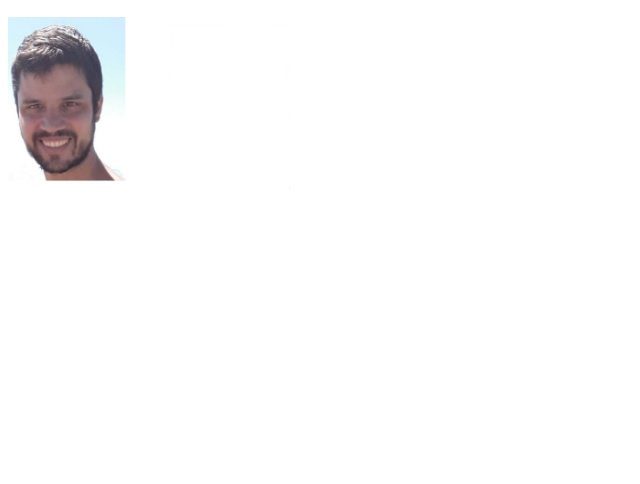
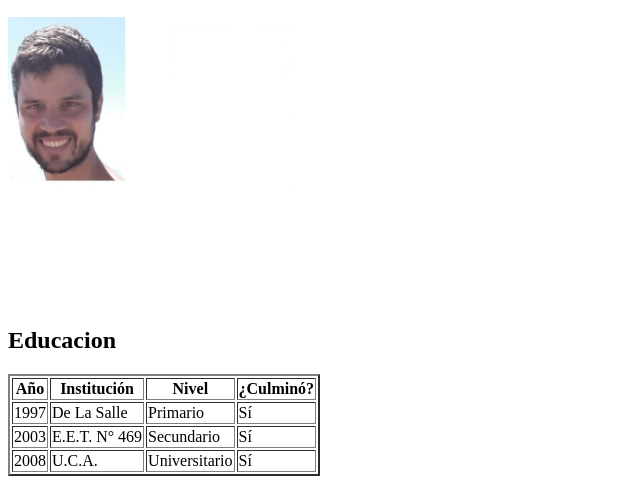
Before and after one commit to Hernanpedrino/Trabajo-final, a plain HTML site: page enlaces/educacion.html in a window 1280 px wide. Shown: the part 772-1256 px from the top of the page, without its empty margins (0-640 px from the left). Before the commit the page ends 1087 px from the top, so only its background shows below. Drawn offline with Linux system fonts and the light colour scheme; files whose address does not match are found by name.

Commit message:
Llenado de tabla
Se completan los datos de la tabla

```diff
--- a/enlaces/educacion.html
+++ b/enlaces/educacion.html
@@ -32,3 +32,34 @@
     <h2>Informacion Personal</h2>
     <img src="img/imgperfil.jpg" alt="Hernan Pedrino" title="Hernan Pedrino" width="500">
     <section>
+      <h2>Educacion</h2>
+      <table border="2">
+        <thead>
+          <tr>
+            <th>Año</th>
+            <th>Institución</th>
+            <th>Nivel</th>
+            <th>¿Culminó?</th>
+          </tr>
+          </thead>
+          <tr>
+            <td>1997</td>
+            <td>De La Salle</td>
+            <td>Primario</td>
+            <td>Sí</td>
+          </tr>
+          <tr>
+            <td>2003</td>
+            <td>E.E.T. N° 469</td>
+            <td>Secundario</td>
+            <td>Sí</td>
+          </tr>
+          <tr>
+            <td>2008</td>
+            <td>U.C.A.</td>
+            <td>Universitario</td>
+            <td>Sí</td>
+          </tr>
+      </table>
+    </section>
+  </body>
```
